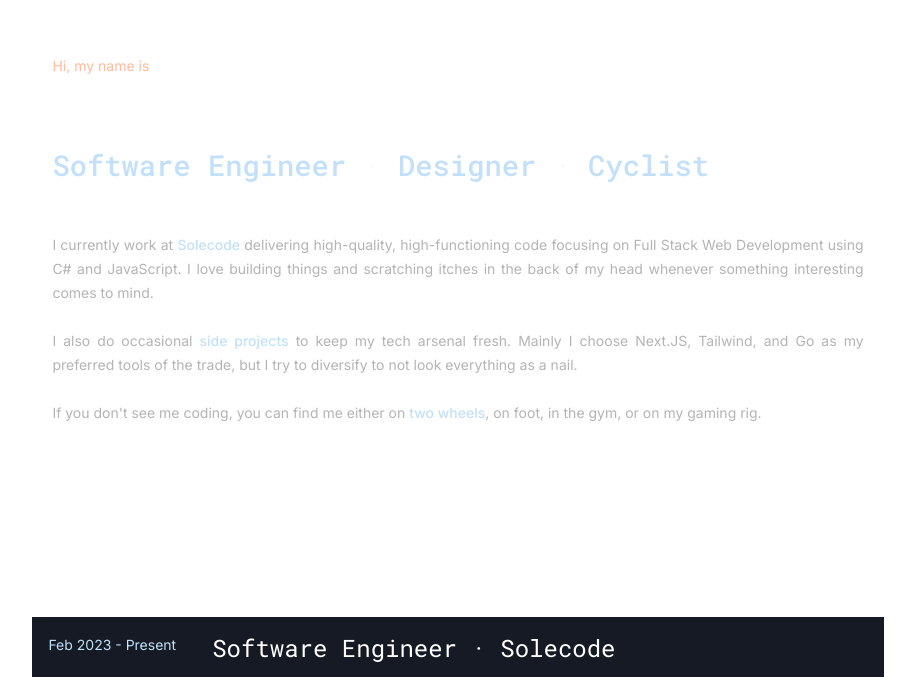
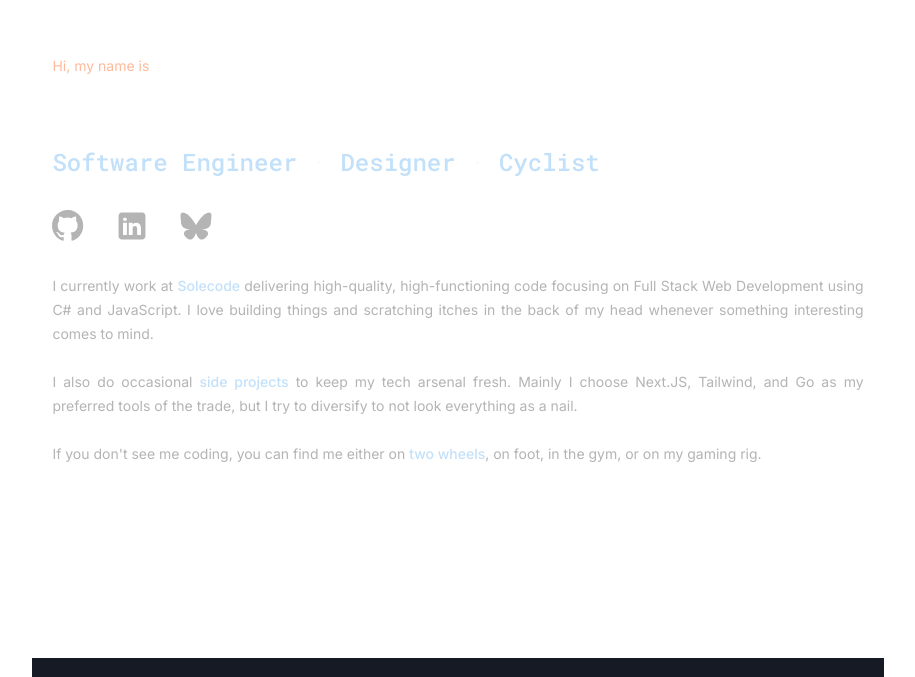
Before and after one commit to WolvenDotDev/WolvenDotDev.github.io, a React (Vite) app: page / in a window 1280 px wide. Shown: the part 106-783 px from the top of the page, without its empty margins (182-1097 px from the left). Built offline with nearby package versions, Linux system fonts and the light colour scheme.

Commit message:
Added social media links

```diff
--- a/src/App.css
+++ b/src/App.css
@@ -17,6 +17,17 @@ section {
   transition: opacity 300ms ease-in;
 }
 
+.home-icon {
+  color: var(--neutral-1);
+  width: 2rem;
+  height: 2rem;
+  transition: color 200ms ease-in-out;
+}
+
+.home-icon:hover, .home-icon:active, .home-icon:focus {
+  color: var(--white-true);
+}
+
 #Jovan {
 text-decoration: none;
 background-image: linear-gradient(var(--accent-1), var(--accent-1));
@@ -27,9 +38,9 @@ background-repeat: no-repeat;
 transition: background-size 0.2s ease-in-out;
 }
 
-#FullName:hover #Jovan,
-#FullName:focus #Jovan,
-#FullName:active #Jovan {
+#About:hover #Jovan,
+#About:focus #Jovan,
+#About:active #Jovan {
 background-size: 100% 0.1em;
 background-position-x: 0%;
 }
--- a/src/App.tsx
+++ b/src/App.tsx
@@ -4,6 +4,7 @@ import type { DExperience } from '@/types/experience';
 import type { DProject } from '@/types/project';
 import Experience from './components/containers/Experience';
 import Project from './components/containers/Project';
+import { GitHub, LinkedIn, BlueSky } from './assets/Icons';
 
 const expList: DExperience[] = [
   {
@@ -85,15 +86,26 @@ const projectList: DProject[] = [
 const App: React.FC = () => {
   return (
     <main className="App">
-      <section id="About" className="mt-40 mb-32 px-5">
+      <section id="About" className="my-16 lg:mt-40 lg:mb-32 px-5">
         <h6 className="mb-1 text-accent-1 text-opacity-70">Hi, my name is</h6>
         <h1 className="mb-4" id="FullName">
           Gregorius <span id="Jovan">Jovan</span> Kresnadi
         </h1>
-        <h3 className="text-light-1 font-medium mb-12">
+        <h4 className="text-light-1 font-medium mb-8">
           Software Engineer <span className="text-white-1">·</span> Designer <span className="text-white-1">·</span>{' '}
           Cyclist
-        </h3>
+        </h4>
+        <div className="mb-8 flex items-center gap-8">
+          <a href="https://github.com/Wolven.Dev" target="_blank" rel="noreferrer">
+            <GitHub className="home-icon" />
+          </a>
+          <a href="https://www.linkedin.com/in/gregorius-jovan-kresnadi/" target="_blank" rel="noreferrer">
+            <LinkedIn className="home-icon" />
+          </a>
+          <a href="https://bsky.app/profile/wolven.dev" target="_blank" rel="noreferrer">
+            <BlueSky className="home-icon" />
+          </a>
+        </div>
         <p className="text-justify">
           I currently work at{' '}
           <span>
--- /dev/null
+++ b/src/assets/Icons.tsx
@@ -0,0 +1,76 @@
+import React from 'react';
+
+type IconProps = {
+  className: string;
+};
+
+export const LinkedIn = (props: IconProps) => {
+  return (
+    <svg
+      xmlns="http://www.w3.org/2000/svg"
+      viewBox="0,0,256,256"
+      width="50px"
+      height="50px"
+      fillRule="nonzero"
+      className={props.className}
+    >
+      <g
+        fill="currentColor"
+        fillRule="nonzero"
+        stroke="none"
+        strokeWidth="1"
+        strokeLinecap="butt"
+        strokeLinejoin="miter"
+        strokeMiterlimit="10"
+        strokeDasharray=""
+        strokeDashoffset="0"
+        fontFamily="none"
+        fontWeight="none"
+        fontSize="none"
+        textAnchor="none"
+      >
+        <g transform="scale(5.12,5.12)">
+          <path d="M41,4h-32c-2.76,0 -5,2.24 -5,5v32c0,2.76 2.24,5 5,5h32c2.76,0 5,-2.24 5,-5v-32c0,-2.76 -2.24,-5 -5,-5zM17,20v19h-6v-19zM11,14.47c0,-1.4 1.2,-2.47 3,-2.47c1.8,0 2.93,1.07 3,2.47c0,1.4 -1.12,2.53 -3,2.53c-1.8,0 -3,-1.13 -3,-2.53zM39,39h-6c0,0 0,-9.26 0,-10c0,-2 -1,-4 -3.5,-4.04h-0.08c-2.42,0 -3.42,2.06 -3.42,4.04c0,0.91 0,10 0,10h-6v-19h6v2.56c0,0 1.93,-2.56 5.81,-2.56c3.97,0 7.19,2.73 7.19,8.26z"></path>
+        </g>
+      </g>
+    </svg>
+  );
+};
+
+export const GitHub = (props: IconProps) => {
+  return (
+    <svg
+      viewBox="0,0,100,100"
+      fillRule="nonzero"
+      width="98"
+      height="96"
+      xmlns="http://www.w3.org/2000/svg"
+      className={props.className}
+    >
+      <path
+        fillRule="evenodd"
+        clipRule="evenodd"
+        d="M48.854 0C21.839 0 0 22 0 49.217c0 21.756 13.993 40.172 33.405 46.69 2.427.49 3.316-1.059 3.316-2.362 0-1.141-.08-5.052-.08-9.127-13.59 2.934-16.42-5.867-16.42-5.867-2.184-5.704-5.42-7.17-5.42-7.17-4.448-3.015.324-3.015.324-3.015 4.934.326 7.523 5.052 7.523 5.052 4.367 7.496 11.404 5.378 14.235 4.074.404-3.178 1.699-5.378 3.074-6.6-10.839-1.141-22.243-5.378-22.243-24.283 0-5.378 1.94-9.778 5.014-13.2-.485-1.222-2.184-6.275.486-13.038 0 0 4.125-1.304 13.426 5.052a46.97 46.97 0 0 1 12.214-1.63c4.125 0 8.33.571 12.213 1.63 9.302-6.356 13.427-5.052 13.427-5.052 2.67 6.763.97 11.816.485 13.038 3.155 3.422 5.015 7.822 5.015 13.2 0 18.905-11.404 23.06-22.324 24.283 1.78 1.548 3.316 4.481 3.316 9.126 0 6.6-.08 11.897-.08 13.526 0 1.304.89 2.853 3.316 2.364 19.412-6.52 33.405-24.935 33.405-46.691C97.707 22 75.788 0 48.854 0z"
+        fill="currentColor"
+      />
+    </svg>
+  );
+};
+
+export const BlueSky = (props: IconProps) => {
+  return (
+    <svg
+      viewBox="0,0,600,530"
+      width="600"
+      height="530"
+      version="1.1"
+      xmlns="http://www.w3.org/2000/svg"
+      className={props.className}
+    >
+      <path
+        d="m135.72 44.03c66.496 49.921 138.02 151.14 164.28 205.46 26.262-54.316 97.782-155.54 164.28-205.46 47.98-36.021 125.72-63.892 125.72 24.795 0 17.712-10.155 148.79-16.111 170.07-20.703 73.984-96.144 92.854-163.25 81.433 117.3 19.964 147.14 86.092 82.697 152.22-122.39 125.59-175.91-31.511-189.63-71.766-2.514-7.3797-3.6904-10.832-3.7077-7.8964-0.0174-2.9357-1.1937 0.51669-3.7077 7.8964-13.714 40.255-67.233 197.36-189.63 71.766-64.444-66.128-34.605-132.26 82.697-152.22-67.108 11.421-142.55-7.4491-163.25-81.433-5.9562-21.282-16.111-152.36-16.111-170.07 0-88.687 77.742-60.816 125.72-24.795z"
+        fill="currentColor"
+      />
+    </svg>
+  );
+};
```
